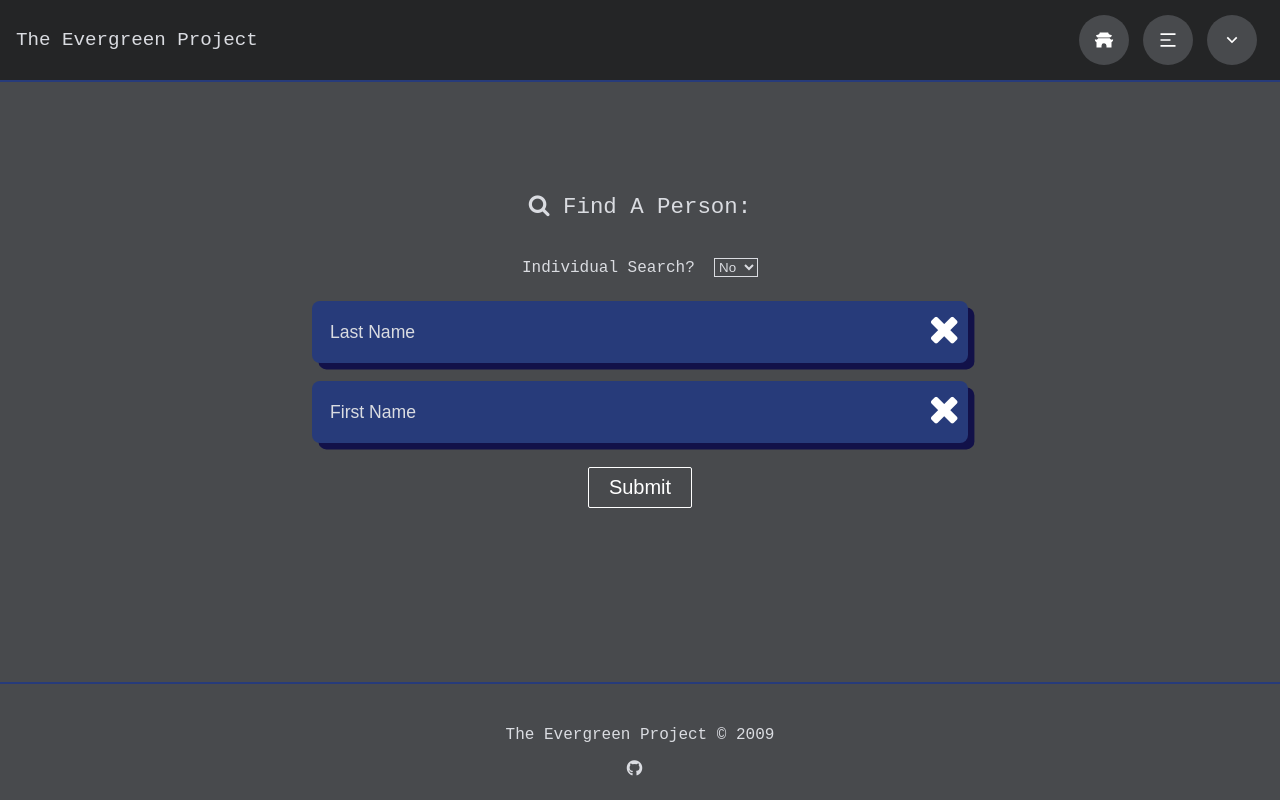
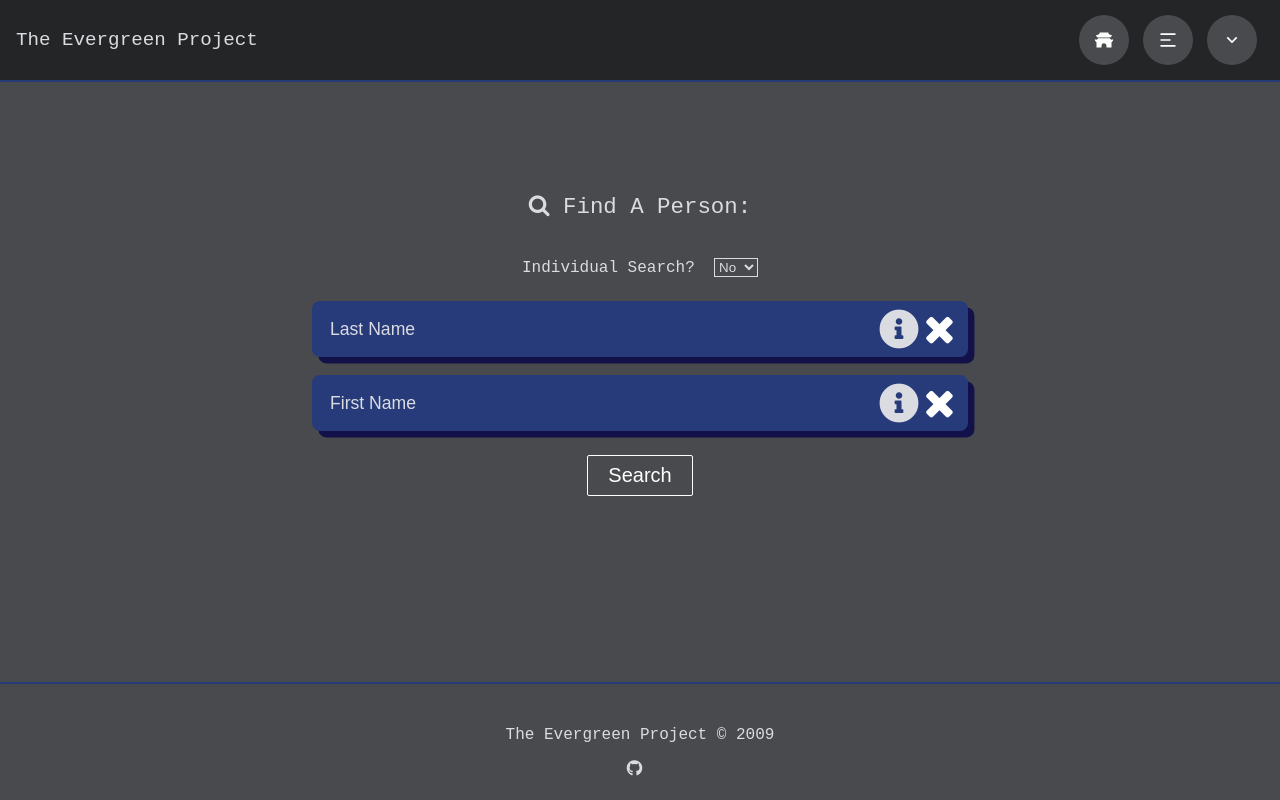
Before and after one commit to bilal-abraham/evergreen, a React (Create React App) app in the folder client/: page /findaperson in a window 1280 px wide. Built offline with nearby package versions, Linux system fonts and the light colour scheme.

Commit message:
find a person full ux & userability upheaval

```diff
--- a/client/src/components/css/FindaPersonHero.css
+++ b/client/src/components/css/FindaPersonHero.css
@@ -77,18 +77,29 @@
 }
 
 .find-hero-submit-btn:hover {
-	background-color: white;
-	color: #242424;
+	background-color: var(--text-color);
+	color: var(--bg-accent);
 	transition: all 0.3s ease-out;
-}
-
-.find-hero-x:hover {
-	cursor: pointer;
-	color: var(--bg-accent);
 }
 
 .fa {
 	color: inherit;
+}
+
+.find-hero-x {
+	display: flex;
+	flex-direction: row;
+	letter-spacing: 0.3rem;
+}
+
+.fa-times:hover {
+	cursor: pointer;
+	color: var(--alt);
+}
+
+.fa-info-circle:hover {
+	cursor: pointer;
+	color: var(--alt);
 }
 
 .find-hero-display-results {
--- a/client/src/components/layout/FindaPersonHero.jsx
+++ b/client/src/components/layout/FindaPersonHero.jsx
@@ -31,15 +31,25 @@ const FindaPersonHero = () => {
 		});
 		setHasResults(true);
 	};
-	const giveRandomAlertExample = () => {
+	const giveRandomExample = (e) => {
 		let rand = Math.floor(Math.random() * 3);
 		let str;
 		if (rand === 0) str = 'Williams';
 		if (rand === 1) str = 'Johnson';
 		if (rand === 2) str = 'Taylor';
-		return alert(
-			`Those values didn't match any in our Database. \n Try typing "${str}" into the Last Name field as an example.`
-		);
+		if (e === 0) {
+			return alert(
+				`\nThose values didn't match any in our Database. \n\nTry typing "${str}" into the Last Name field as an example & clicking "Search".`
+			);
+		} else if (e === 1) {
+			return alert(
+				`\nHaving trouble searching for a deceased member of the Cemetery? \n\nTry typing "${str}" into the Last Name field & clicking "Search".`
+			);
+		} else if (e === 2) {
+			return alert(
+				`\nHaving trouble searching for a deceased member of the Cemetery? \n\nTry typing "John" into the First Name field & clicking "Search".`
+			);
+		}
 	};
 	const handleSubmit = () => {
 		setHasResults(false);
@@ -69,7 +79,7 @@ const FindaPersonHero = () => {
 		}
 		setResults(matchingPeople);
 		if (!matchingVals.length) {
-			giveRandomAlertExample();
+			giveRandomExample(0);
 		}
 	};
 	return (
@@ -101,6 +111,10 @@ const FindaPersonHero = () => {
 						/>
 						<div className='find-hero-x'>
 							<i
+								class='fas fa-info-circle'
+								onClick={() => giveRandomExample(1)}
+							/>
+							<i
 								className='fa fa-times'
 								onClick={() => setLastName('')}
 							/>
@@ -117,6 +131,10 @@ const FindaPersonHero = () => {
 						/>
 						<div className='find-hero-x'>
 							<i
+								class='fas fa-info-circle'
+								onClick={() => giveRandomExample(2)}
+							/>
+							<i
 								className='fa fa-times'
 								onClick={() => setFirstName('')}
 							/>
@@ -127,7 +145,7 @@ const FindaPersonHero = () => {
 							className='find-hero-submit-btn'
 							onClick={handleSubmit}
 						>
-							Submit
+							Search
 						</button>
 					</div>
 				</div>
```
